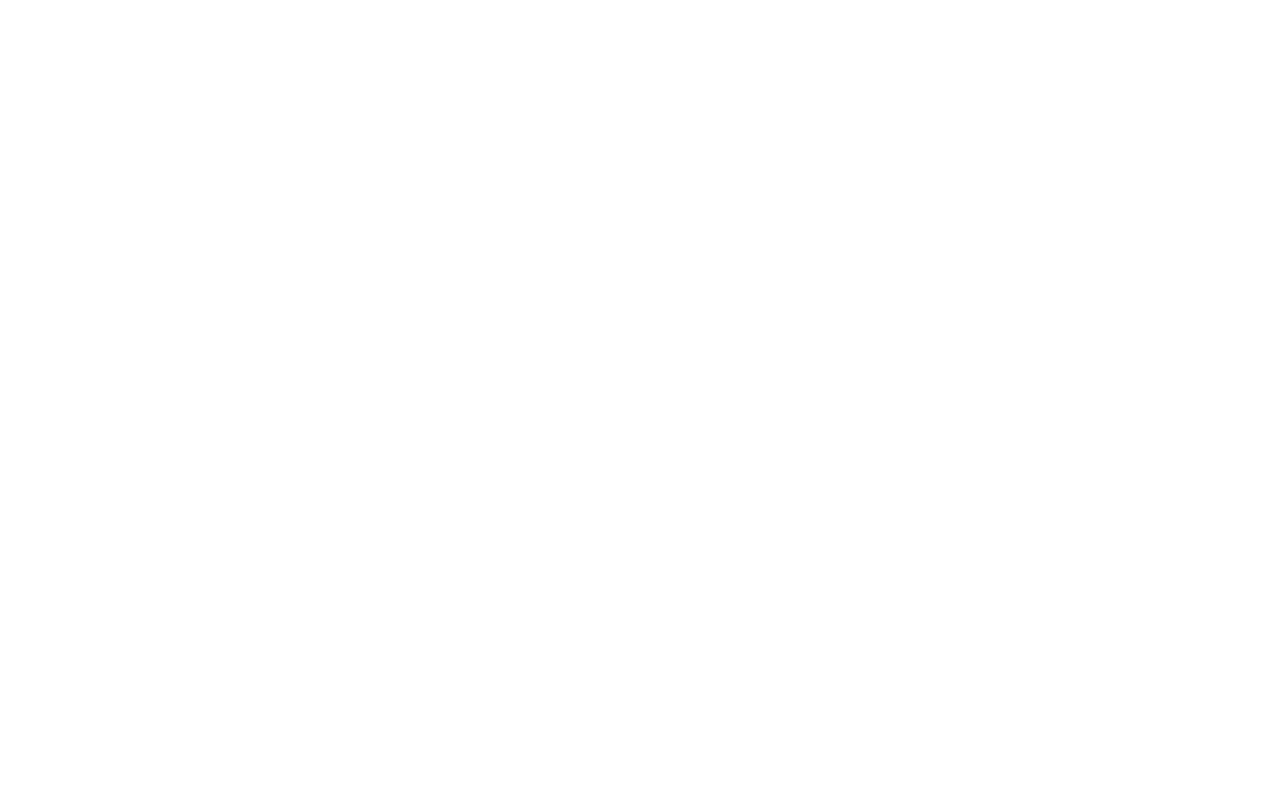
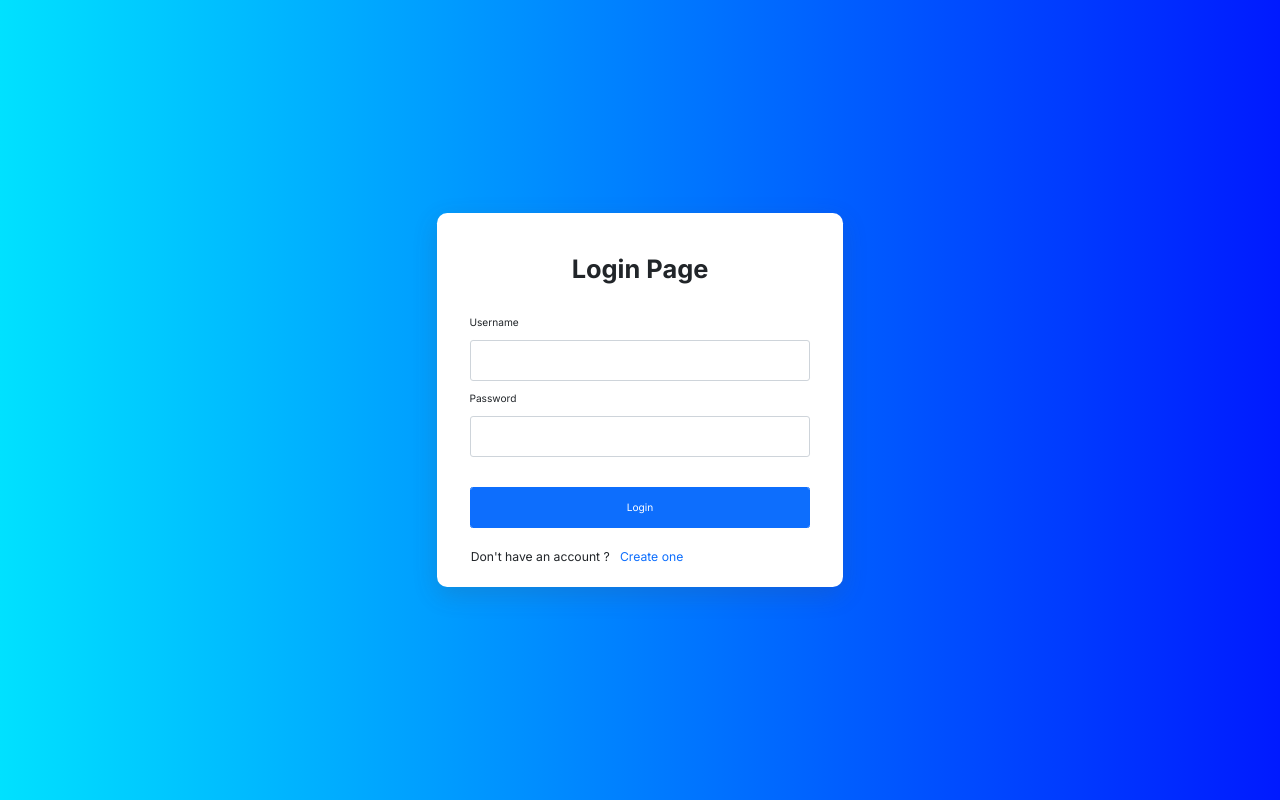
Before and after one commit to Vishvam10/ReMark-Admin, a Vue app: page /login in a window 1280 px wide. Before the commit this address had no page. Built offline with nearby package versions, Linux system fonts and the light colour scheme.

Commit message:
Configured router

```diff
--- a/src/router/index.js
+++ b/src/router/index.js
@@ -1,20 +1,36 @@
 import { createRouter, createWebHistory } from 'vue-router'
-import HomeView from '../views/HomeView.vue'
+import HomePage from '../views/HomePage.vue'
 
-const routes = [
-  {
+import LoginPage from "./../views/LoginPage";
+import SignupPage from "./../views/SignupPage";
+import ErrorPage from "./../views/ErrorPage";
+import SettingsPage from "./../views/SettingsPage";
+
+const routes = [{
         path: '/',
         name: 'home',
-    component: HomeView
+        component: HomePage
     },
     {
-    path: '/about',
-    name: 'about',
-    // route level code-splitting
-    // this generates a separate chunk (about.[hash].js) for this route
-    // which is lazy-loaded when the route is visited.
-    component: () => import(/* webpackChunkName: "about" */ '../views/AboutView.vue')
-  }
+        path: "/login",
+        name: "login",
+        component: LoginPage,
+    },
+    {
+        path: "/signup",
+        name: "signup",
+        component: SignupPage,
+    },
+    {
+        path: "/me",
+        name: "settings",
+        component: SettingsPage,
+    },
+    {
+        path: "/:pathMatch(.*)*",
+        name: "notFound",
+        component: ErrorPage,
+    },
 ]
 
 const router = createRouter({
```
Lines whose indentation alone changed are shown as unchanged.
